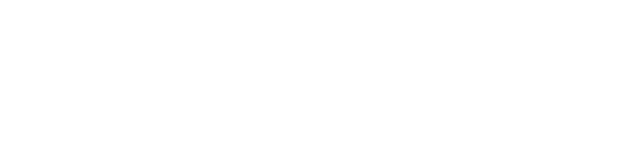
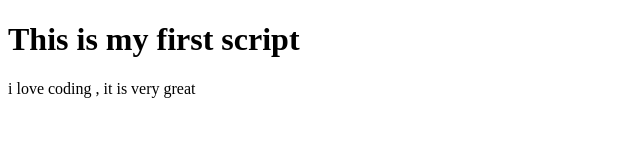
Before and after one commit to Felodev98/scrpt, a plain HTML site: page index.html in a window 1280 px wide. Shown: the whole page, without its empty margins (0-640 px from the left). Drawn offline with Linux system fonts and the light colour scheme.

Commit message:
added strings in my index.js

```diff
--- a/index.html
+++ b/index.html
@@ -7,6 +7,8 @@
     <script src="index.js"></script>
 </head>
 <body>
+    <h1>This is my first script</h1>
+    <p>i love coding , it is very great</p>
 
 </body>
 </html>
--- a/index.js
+++ b/index.js
@@ -2,3 +2,11 @@ function greet(name , lastName){
     console.log('Hello ' + name  + ' ' + lastName);
 }
 greet('Ken', 'Mosh');
+
+const message = 'This is my first message'
+console.log(typeof 'This is my first message');
+console.log(message.length);
+console.log(message[0]);
+console.log(message[4]);
+console.log(message.includes('my'));
+console.log(message.includes('not'));
```
